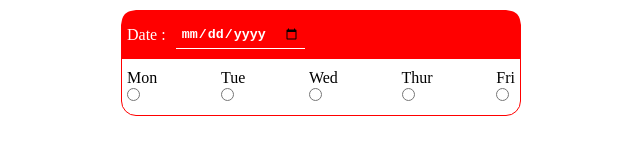
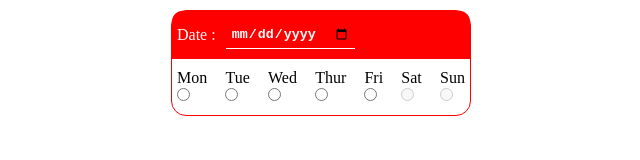
Before and after one commit to Haybuka/Date-Picker, a plain HTML site: page index.html in a window 1280 px wide. Shown: the whole page, without its empty margins (319-959 px from the left). Drawn offline with Linux system fonts and the light colour scheme.

```diff
--- a/index.html
+++ b/index.html
@@ -41,7 +41,7 @@
 
         form {
             border: 1px solid red;
-            width: 400px;
+            width: 300px;
             border-radius: 15px;
             margin: 10px auto;
         }
@@ -87,20 +87,36 @@
                 <p>Fri</p>
                 <input type="radio" name="day" id="friday" class="js-days">
             </label>
+            <label>
+                <p>Sat</p>
+                <input type="radio" name="day" id="saturday" class="js-days" disabled>
+            </label>
+            <label>
+                <p>Sun</p>
+                <input type="radio" name="day" id="sunday" class="js-days" disabled>
+            </label>
         </div>
     </form>
     <script>
+        // querySelect the js Date and the date picker
         let days = document.querySelectorAll('.js-days');
         let jsDate = document.querySelector('.js-date');
+        // days is a nodelist,but we need an array,hence a conversion
         let weekdays = Array.from(days)
+        // the change event listener is added to the date element,as we need an updated date once a user clicks
         jsDate.addEventListener('change', function () {
+            //make a week array,which the date(returned as a number) can be refenced against
             let week = ['sunday', 'Monday', 'Tuesday', 'Wednesday', 'Thursday', 'Friday', 'Saturday']
+            //the calender value is driectly gotten,split for easy use as a number and  then parsed
             let parsedDate = Date.parse(jsDate.value.split('-').join(' '))
+            //the value gotten is then used as the new date query
             let newDate = new Date(parsedDate)
-            console.log(newDate)
+            //after getting our day,we then referece the week,from the array of week already specified
             let pickedDay = newDate.getDay();
             let selectDay = week[pickedDay].toLowerCase();
-            console.log(newDate.getMonth())
+            console.log(newDate.getMonth());
+            //the loop here crossrefence the date and the radio button already setup
+            //  try catch block for days not specified
             try {
                 for (let i = 0; i <= weekdays.length; i++) {
                     if (weekdays[i].id === selectDay) {
```
